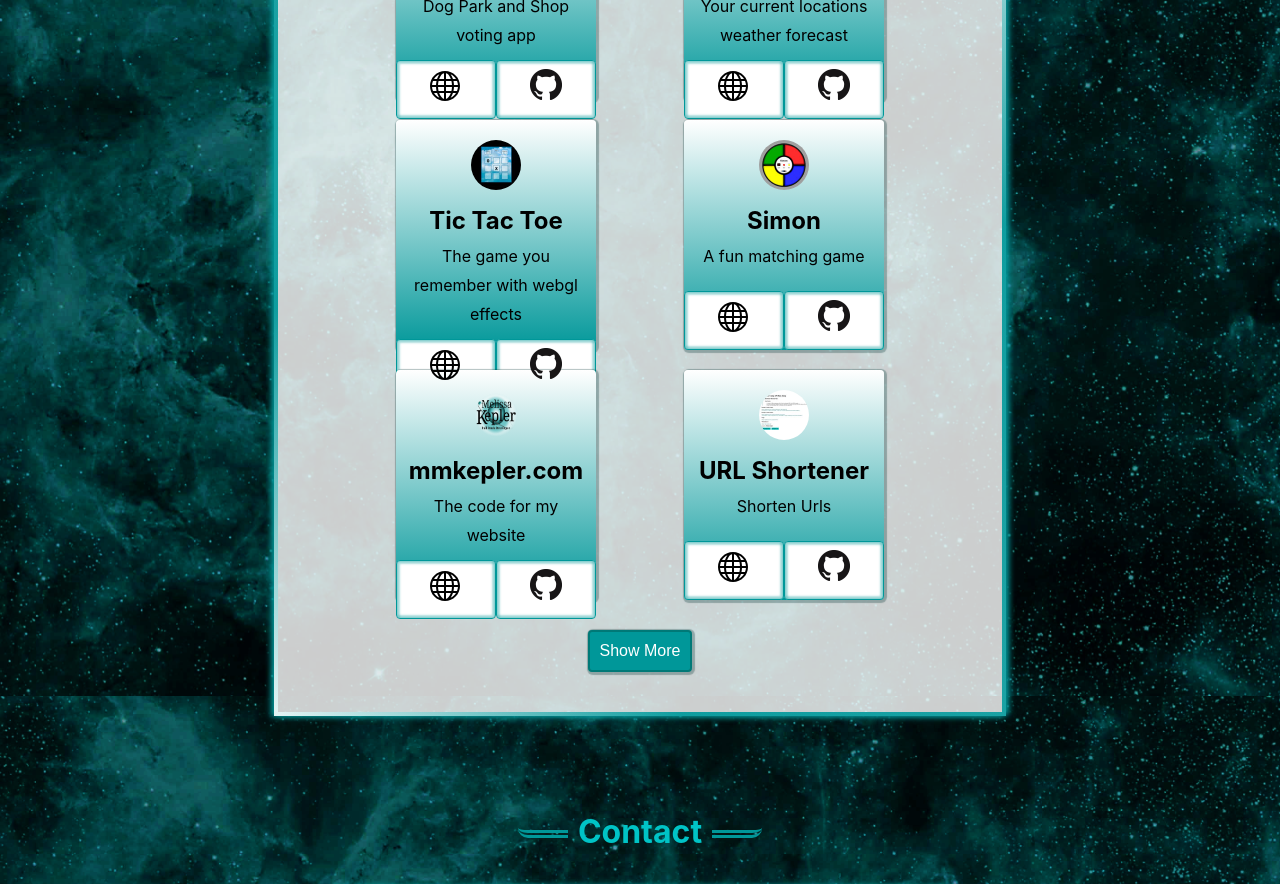
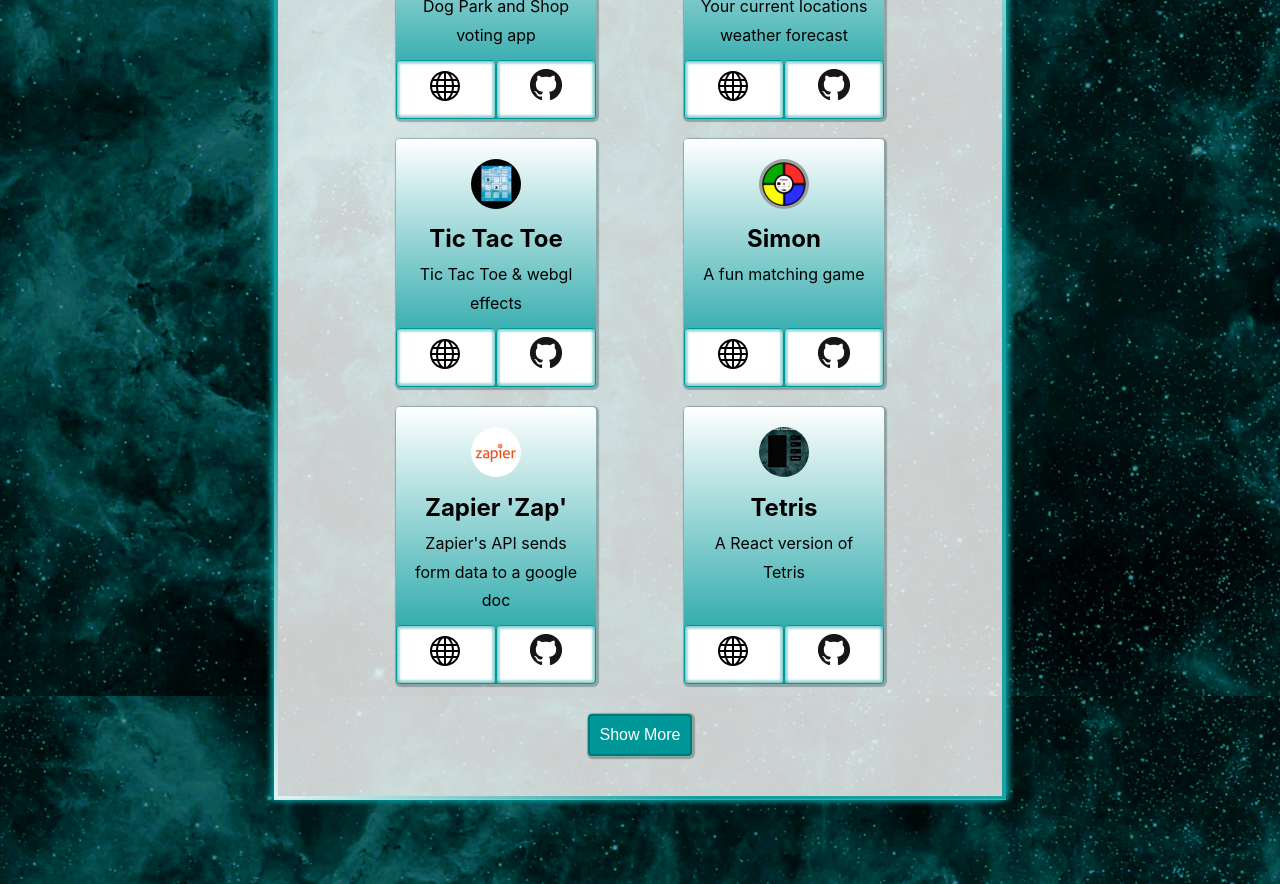
Before and after one commit to Missarachnid/mmkepler-version2, a Next.js app: page / in a window 1280 px wide. Shown: the part 4040-4924 px from the top of the page. Built offline with nearby package versions, Linux system fonts and the light colour scheme.

Commit message:
fix: project card sizing issue, project positioning

```diff
--- a/components/data.js
+++ b/components/data.js
@@ -1,11 +1,9 @@
 import puplanta from "../public/images/projects/georgia-corgi.svg";
 import weather2 from "../public/images/projects/open-weather.png";
-import shortener from "../public/images/projects/shortener.jpg";
+import zap from "../public/images/projects/zap.jpg";
+import tetris from "../public/images/projects/tetris.jpg";
 import simon from "../public/images/projects/simon.jpg";
 import tictactoe from "../public/images/projects/tictactoe.jpg";
-import mmkepler from "../public/images/newestlogo2.png";
-
-
 
 const projectData = [
 {id: 1,
@@ -27,8 +25,8 @@ weblink: "https://warm-cliffs-12741.herokuapp.com/"
 {id: 3,
 name: "Tic Tac Toe",
 image: tictactoe,
-altText: "A game of tic tac toe, 2 moves in",
-text: "The game you remember with webgl effects",
+altText: "A game of tic tac toe",
+text: "Tic Tac Toe & webgl effects",
 gitLink: "https://github.com/Missarachnid/fcc-tictactoe",
 webLink: "https://missarachnid.github.io/fcc-tictactoe/"
 },
@@ -41,20 +39,20 @@ gitLink: "https://github.com/Missarachnid/fcc-simon",
 webLink: "https://missarachnid.github.io/fcc-simon/"
 },
 {id: 5,
-name: "mmkepler.com",
-image: mmkepler,
-altText: "The logo for my website: Melissa Kepler, Full Stack Developer in front of a small moon orbiting a planet",
-text: "The code for my website",
-gitLink: "https://github.com/Missarachnid/mmkepler.com",
-webLink: "https://mmkepler.com/"
-},
-{id: 6,
-name: "URL Shortener",
-image: shortener,
-altText: "A screenshot of the instructios for using the URL shortener",
-text: "Shorten Urls",
-gitLink: "https://github.com/Missarachnid/fcc-url-shortener",
-webLink: "https://momentous-trick.glitch.me/"
-}
+  name: "Zapier 'Zap'",
+  image: zap,
+  altText: "Zapier's logo in red text",
+  text: "Zapier's API sends form data to a google doc",
+  gitLink: "https://github.com/Missarachnid/Email-to-GoogleSheets-Zap",
+  webLink: "https://brave-curie-83cf49.netlify.app/"
+  },
+  {id: 6,
+  name: "Tetris",
+  image: tetris,
+  altText: "A screen shot of a tetris gameboard with a space background",
+  text: "A React version of Tetris",
+  gitLink: "https://github.com/Missarachnid/FCC-React-Tetris",
+  webLink: "https://missarachnid.github.io/FCC-React-Tetris/"
+  }
 ];
 export default projectData;
--- a/components/data2.js
+++ b/components/data2.js
@@ -1,26 +1,26 @@
-import zap from "../public/images/projects/zap.jpg";
-import tetris from "../public/images/projects/tetris.jpg";
 import exercise from "../public/images/projects/exercise.jpg";
 import abstract from "../public/images/projects/image-ab.jpg";
 import pomodoro from "../public/images/projects/pomo.jpg";
 import wiki from "../public/images/projects/wiki.jpg";
+import mmkepler from "../public/images/newestlogo2.png";
+import shortener from "../public/images/projects/shortener.jpg";
 
 const projectData2 = [
 {id: 7,
-name: "Zapier 'Zap'",
-image: zap,
-altText: "Zapier's logo in red text",
-text: "Zapier's API sends form data to a google doc",
-gitLink: "https://github.com/Missarachnid/Email-to-GoogleSheets-Zap",
-webLink: "https://brave-curie-83cf49.netlify.app/"
+name: "mmkepler.com",
+image: mmkepler,
+altText: "The logo for my website: Melissa Kepler, Full Stack Developer in front of a small moon orbiting a planet",
+text: "The code for my website",
+gitLink: "https://github.com/Missarachnid/mmkepler.com",
+webLink: "https://mmkepler.com/"
 },
 {id: 8,
-name: "Tetris",
-image: tetris,
-altText: "A screen shot of a tetris gameboard with a space background",
-text: "A React version of Tetris",
-gitLink: "https://github.com/Missarachnid/FCC-React-Tetris",
-webLink: "https://missarachnid.github.io/FCC-React-Tetris/"
+name: "URL Shortener",
+image: shortener,
+altText: "A screenshot of the instructios for using the URL shortener",
+text: "Shorten Urls",
+gitLink: "https://github.com/Missarachnid/fcc-url-shortener",
+webLink: "https://momentous-trick.glitch.me/"
 },
 {id: 9,
 name: "Exercise Tracker",
@@ -57,3 +57,22 @@ webLink: "https://missarachnid.github.io/fcc-wikipedia-viewer/"
 ];
 
 export default projectData2;
+
+/*
+{id: 7,
+name: "Zapier 'Zap'",
+image: zap,
+altText: "Zapier's logo in red text",
+text: "Zapier's API sends form data to a google doc",
+gitLink: "https://github.com/Missarachnid/Email-to-GoogleSheets-Zap",
+webLink: "https://brave-curie-83cf49.netlify.app/"
+},
+{id: 8,
+name: "Tetris",
+image: tetris,
+altText: "A screen shot of a tetris gameboard with a space background",
+text: "A React version of Tetris",
+gitLink: "https://github.com/Missarachnid/FCC-React-Tetris",
+webLink: "https://missarachnid.github.io/FCC-React-Tetris/"
+},
+*/
--- a/components/data3.js
+++ b/components/data3.js
@@ -29,7 +29,7 @@ const projectData3 = [
     webLink: "https://missarachnid.github.io/fcc-calculator/"
     },
     {id: 16,
-    name: "Meta Data Project",
+    name: "Meta Data",
     image: metadata,
     altText: "A screenshot of instructions on how to use the meta data microservice",
     text: "Reads submitted file's size",
--- a/styles/Section.module.css
+++ b/styles/Section.module.css
@@ -102,7 +102,7 @@
   flex-direction: column;
   background-color: #009799;
   width: 200px;
-  height: 230px;
+  min-height: 230px;
   background: rgb(0,151,153);
   background: linear-gradient(0deg, rgba(0,151,153,1) 0%, rgba(255,255,255,1) 100%);
   border-radius: 4px;
```
